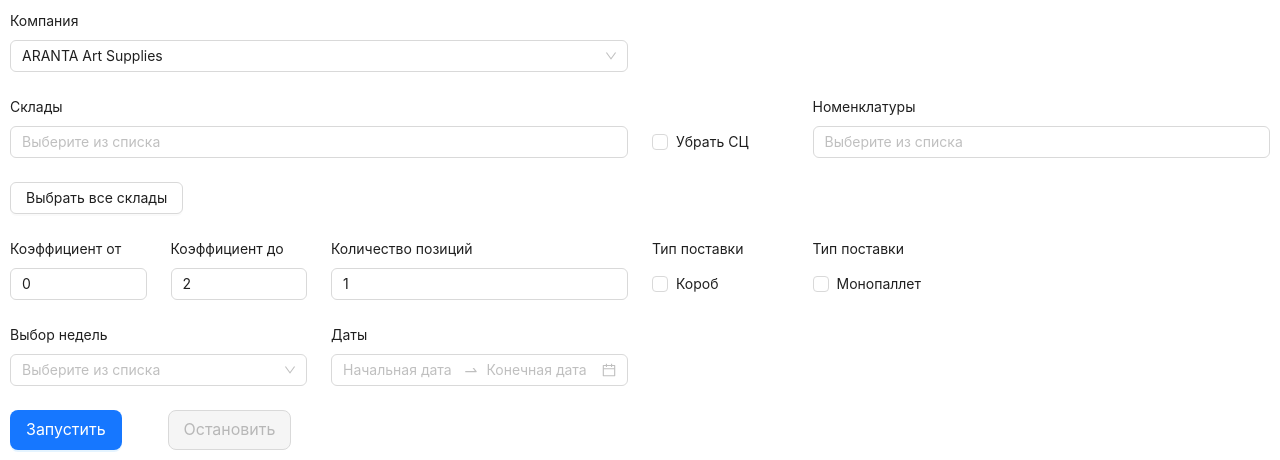
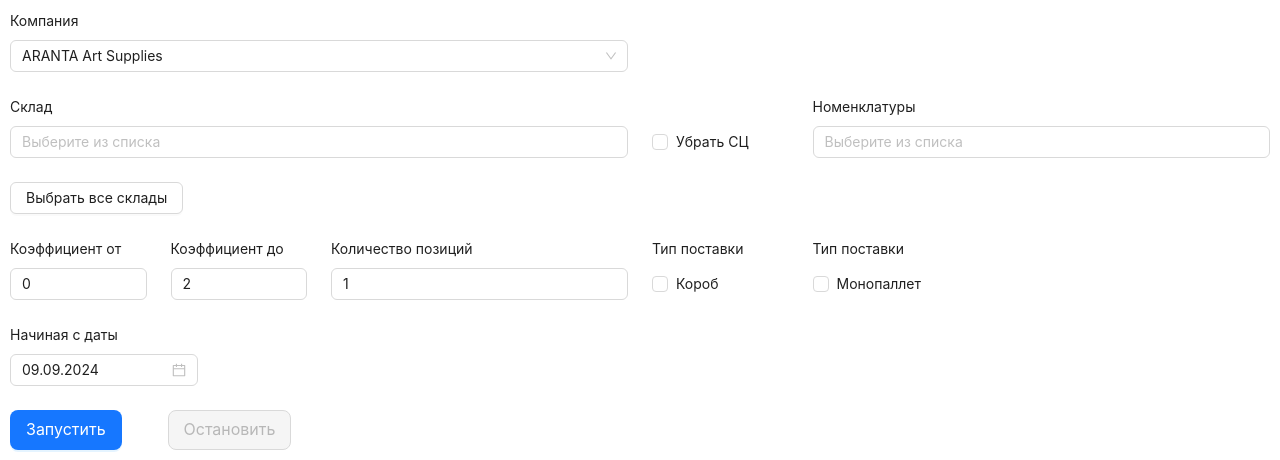
Before and after one commit to alexmenshikov/app-aranta, a Vue app: page / in a window 1280 px wide. Shown: the top 460 px of the page. Built offline with nearby package versions, Linux system fonts and the light colour scheme; no server answers.

Commit message:
change start date

```diff
--- a/src/App.vue
+++ b/src/App.vue
@@ -1,15 +1,15 @@
 <script setup>
-import { computed, onMounted, ref, watch } from "vue";
+import {computed, onMounted, ref, watch} from "vue";
 import axios from "axios";
 import {
   Button as AButton,
   Checkbox as ACheckbox,
   Col as ACol,
   ConfigProvider as AConfigProvider,
+  DatePicker as ADatePicker,
   Form as AForm,
   FormItem as AFormItem,
   Input as AInput,
-  RangePicker as ARangePicker,
   Row as ARow,
   Select as ASelect,
   Table as ATable
@@ -17,8 +17,10 @@ import {
 import ruRu from "ant-design-vue/es/locale/ru_RU";
 import dayjs from "dayjs";
 import ru from "dayjs/locale/ru";
+import utc from "dayjs/plugin/utc";
 
 dayjs.locale(ru);
+dayjs.extend(utc);
 
 const companyArray = [
   {
@@ -145,10 +147,11 @@ function initValues() {
   const getCoefficientTo = localStorage.getItem(fieldCompanies("coefficient-to"));
   coefficientTo.value = JSON.parse(getCoefficientTo) || 2;
 
-  const getDatesSelected = localStorage.getItem(fieldCompanies("dates-selected"));
-  datesSelected.value = JSON.parse(getDatesSelected);
+  // const getDatesSelected = localStorage.getItem(fieldCompanies("dates-selected"));
+  // datesSelected.value = JSON.parse(getDatesSelected);
+  //
+  // dates.value = datesSelected.value ? creatingDateRange(JSON.parse(datesSelected.value)) : [];
 
-  dates.value = datesSelected.value ? creatingDateRange(JSON.parse(datesSelected.value)) : [];
 }
 
 onMounted(() => {
@@ -206,14 +209,13 @@ const matchedWarehouseIDs = ref([]);
 const unmatchedWarehouseIDs = ref([]);
 
 // ДАТА, КОТОРУЮ ВЫБРАЛ ПОЛЬЗОВАТЕЛЬ
-const datesSelected = ref(null);
+// const datesSelected = ref(null);
+//
+// watch(datesSelected, (newValue) => {
+//   localStorage.setItem(fieldCompanies("dates-selected"), newValue ? JSON.stringify(newValue) : JSON.stringify(null));
+// });
 
-watch(datesSelected, (newValue) => {
-  localStorage.setItem(fieldCompanies("dates-selected"), newValue ? JSON.stringify(newValue) : JSON.stringify(null));
-});
-
-// ЗНАЧЕНИЕ ДАТЫ
-const dates = ref([]);
+const startingDate = ref(dayjs().utc().startOf('day'));
 
 const filteredDataFinish = ref([]);
 
@@ -224,51 +226,10 @@ const getCurrentDateTime = () => {
 // РУЗУЛЬТАТ ФИЛЬТРА, СКЛАДЫ КОТОРЫЕ ПОДХОДЯТ ДЛЯ ТОВАРА, С ТИПОМ УПАКОВКИ КОРОБ И МОНОПАЛЛЕТ
 const warehousesGoodsTypePackagingBoxMonopallets = ref([]);
 
-// ИЗМЕНЕНИИ ДАТЫ, В ЗАВИСИМОСТИ ОТ ВЫБРАННОГО СЕЛЕКТ (14 ДНЕЙ, ПЕРВАЯ НЕДЕЛЯ, ВТОРАЯ НЕДЕЛЯ)
-function changeDatesOptions(event) {
-  typeof event === "string" ? dates.value = creatingDateRange(JSON.parse(event)) : dates.value = [];
-}
-
-// СПИСОК ВАРИАНТОВ ДАТ
-const datesOptions = [
-  {
-    label: "14 дней",
-    value: JSON.stringify({ from: 0, to: 14 })
-  },
-  {
-    label: "Первая неделя",
-    value: JSON.stringify({ from: 0, to: 7 })
-  },
-  {
-    label: "Вторая неделя",
-    value: JSON.stringify({ from: 7, to: 14 })
-  }
-];
-
-// ФУНКЦИЯ ЗАДАЁТ ЗНАЧЕНИЕ ДАТЫ В ЗАВИСИМОСТИ ОТ ВЫБОРА ПОЛЬЗОВАТЕЛЯ
-function creatingDateRange(options) {
-  const { from, to } = options;
-
-  const currentDate = new Date();
-  const utcTime = Date.UTC(currentDate.getUTCFullYear(), currentDate.getUTCMonth(), currentDate.getUTCDate(), 0, 0, 0, 0);
-  const utcCurrentDate = new Date(utcTime);
-
-  const futureDateFirst = new Date(utcCurrentDate);
-  const futureDateSecond = new Date(utcCurrentDate);
-
-  futureDateFirst.setUTCDate(utcCurrentDate.getUTCDate() + from);
-  futureDateSecond.setUTCDate(utcCurrentDate.getUTCDate() + to);
-
-  return [
-    dayjs(futureDateFirst.toISOString()),
-    dayjs(futureDateSecond.toISOString())
-  ]
-}
-
-// СБРАСЫВАЕТ СЕЛЕКТ С ДАТАМИ, ЕСЛИ ПОЛЬЗОВАТЕЛЬ, ВЫБРАЛ СВОЙ ВАРИАНТ
-const handleChange = (dates) => {
-  datesSelected.value = null;
-}
+const presets = ref([
+  { label: 'Сегодня', value: dayjs().utc().add(0, 'day').startOf('day') },
+  { label: 'Следующая неделя', value: dayjs().utc().add(7, 'day').startOf('day') },
+]);
 
 // ФОРМАТ ОТОБРАЖЕНИЯ ДАТЫ
 const dateFormat = "DD.MM.YYYY";
@@ -296,22 +257,6 @@ async function sendMessageToTelegram(options, status) {
 
   const acceptance = coefficient === 0 ? "Бесплатно" : `x${ coefficient }`;
 
-// const formattedMessage = `
-// ${ status ? '<span style="color: #e32636">*Лимит найден*</span>' : '*Лимит удалён*' }
-// ${ getCurrentDateTime() }
-//
-// *Дата:* ${ dayjs(date).format('DD.MM.YYYY') }
-// *Поставка:* ${ warehouseName }, ${ boxTypeName }
-// *Приёмка:* ${ acceptance }
-// `;
-//   const formattedMessage = `
-//     <span style="color: ${ status ? '#e32636' : '#2bae66' };"><b>${ status ? 'Лимит найден' : 'Лимит удалён' }</b></span>
-//     <span>${ getCurrentDateTime() }</span>
-//     <span><b>Дата:</b> ${ dayjs(date).format('DD.MM.YYYY') }</span>
-//     <span><b>Поставка:</b> ${ warehouseName }, ${ boxTypeName }</span>
-//     <span><b>Приёмка:</b> ${ acceptance }</span>
-//   `;
-
 const formattedMessage = `
 ${ status ? '*Лимит найден 🟢*' : '*Лимит удалён 🔴*' }
 ${ getCurrentDateTime() }
@@ -333,15 +278,6 @@ ${ getCurrentDateTime() }
   }
 }
 
-// function compareArrays(arr1, arr2) {
-//   if (JSON.stringify(arr1) !== JSON.stringify(arr2)) {
-//     thirdArray.value = ['Arrays are not equal'];
-//     firstArray.value = arr2;
-//   } else {
-//     thirdArray.value = [];
-//   }
-// }
-
 function coefficientsGet() {
   const idsArray = matchedWarehouseIDs.value.map(warehouse => warehouse.ID);
   const paramsStr = idsArray.join(',');
@@ -358,7 +294,7 @@ function coefficientsGet() {
     .then(response => {
       const filteredData = response.data.filter(item => {
         // Сравнение date с датами из массива dates
-        const isDateValid = dayjs(item.date) >= dayjs(dates.value[0]) && dayjs(item.date) <= dayjs(dates.value[1]);
+        const isDateValid = dayjs(item.date) >= dayjs(startingDate.value);
 
         // Сравнение coefficient с coefficientFrom и coefficientTo
         const isCoefficientValid = item.coefficient >= coefficientFrom.value && item.coefficient <= coefficientTo.value;
@@ -393,7 +329,7 @@ watch(filteredDataFinish, (newArray, oldArray) => {
   for (let i = 0; i < oldArray.length; i++) {
     if (!newArray.find(item => JSON.stringify(item) === JSON.stringify(oldArray[i]))) {
 
-      sendMessageToTelegram(oldArray[i], false);
+      // sendMessageToTelegram(oldArray[i], false);
     }
   }
 
@@ -401,7 +337,7 @@ watch(filteredDataFinish, (newArray, oldArray) => {
   for (let i = 0; i < newArray.length; i++) {
     if (JSON.stringify(newArray[i]) !== JSON.stringify(oldArray[i])) {
 
-      sendMessageToTelegram(newArray[i], true);
+      // sendMessageToTelegram(newArray[i], true);
     }
   }
 });
@@ -487,12 +423,18 @@ function startFilters() {
 const handleStart = () => {
   isRunning.value = true;
   startFilters();
-  timerId = setInterval(startFilters, 10500); // Вызывать функцию каждые 10 секунд
+  timerId = setInterval(startFilters, 11500); // Вызывать функцию каждые 10 секунд
 };
 
 const handleStop = () => {
   isRunning.value = false;
   clearInterval(timerId); // Остановить таймер
+};
+
+const onDateChange = (date) => {
+  if (date) {
+    startingDate.value = date.startOf('day');
+  }
 };
 
 // ПОЛУЧАЕМ ВЕСЬ СПИСОК СКЛАДОВ (БЕЗ ПАРАМЕТРОВ)
@@ -568,7 +510,7 @@ watch(transformedCompanySelected, (newValue) => {
 
       <a-row :gutter="24">
         <a-col :span="12">
-          <a-form-item label="Склады" name="warehousesSelected">
+          <a-form-item label="Склад" name="warehousesSelected">
             <a-select
               v-model:value="warehousesSelected"
               :options="warehousesOptions"
@@ -674,27 +616,28 @@ watch(transformedCompanySelected, (newValue) => {
         </a-col>
       </a-row>
       <a-row :gutter="24">
-        <a-col :span="6">
-          <a-form-item label="Выбор недель" name="warehousesSelected"
-          >
-            <a-select
-              v-model:value="datesSelected"
-              :options="datesOptions"
-              @change="changeDatesOptions"
-              placeholder="Выберите из списка"
-              allow-clear
-            >
-            </a-select>
-          </a-form-item>
-        </a-col>
+<!--        <a-col :span="6">-->
+<!--          <a-form-item label="Начиная с" name="warehousesSelected"-->
+<!--          >-->
+<!--            <a-select-->
+<!--              v-model:value="datesSelected"-->
+<!--              :options="datesOptions"-->
+<!--              @change="changeDatesOptions"-->
+<!--              placeholder="Выберите из списка"-->
+<!--              allow-clear-->
+<!--            >-->
+<!--            </a-select>-->
+<!--          </a-form-item>-->
+<!--        </a-col>-->
 
         <a-col :span="6">
-          <a-form-item label="Даты" name="warehousesSelected"
+          <a-form-item label="Начиная с даты" name="warehousesSelected"
           >
-            <a-range-picker
-              v-model:value="dates"
+            <a-date-picker
+              v-model:value="startingDate"
               :format="dateFormat"
-              @change="handleChange"
+              :presets="presets"
+              @change="onDateChange"
             />
           </a-form-item>
         </a-col>
```
Also changed, not shown: src/api/warehouses.js (added).
